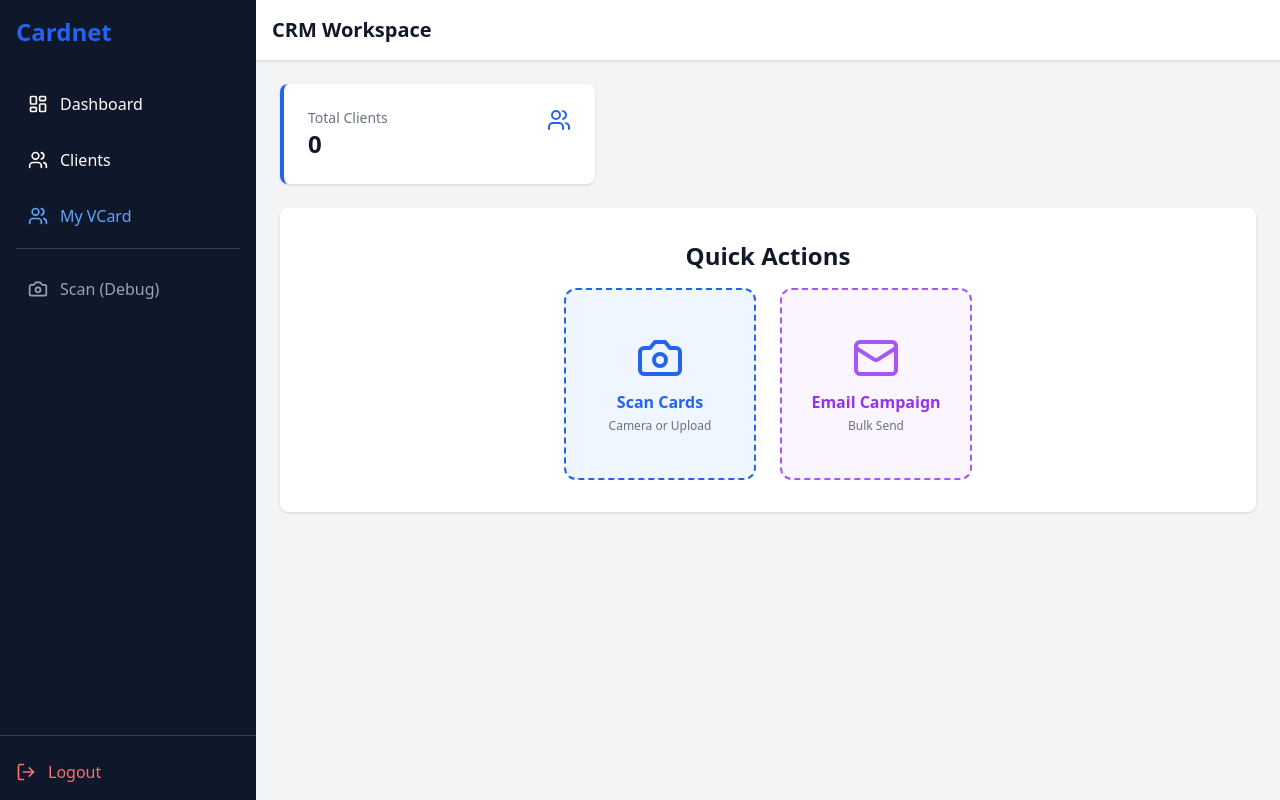
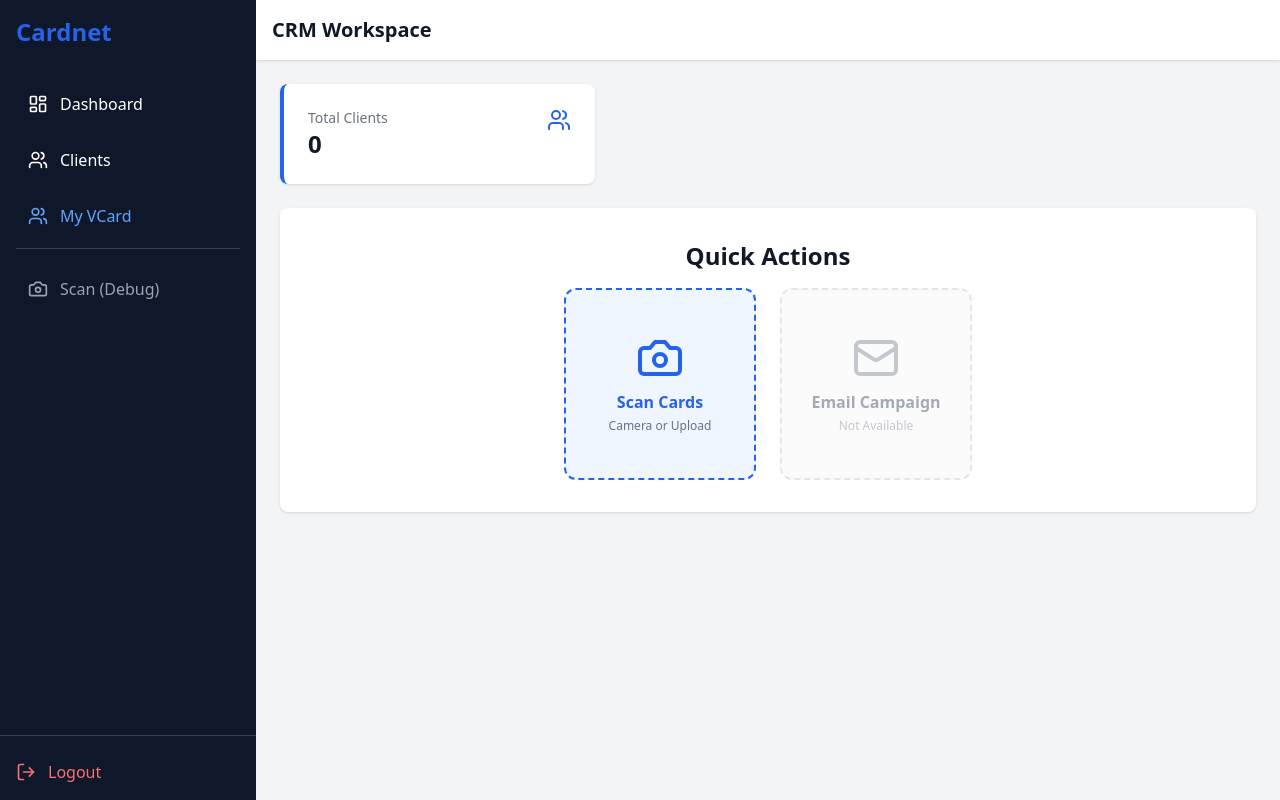
Before and after one commit to Leongge/Cardnet, a React (Vite) app in the folder client/: page /app/dashboard in a window 1280 px wide. Built offline with nearby package versions, Linux system fonts and the light colour scheme; no server answers.

Commit message:
Disable Email Campaign button - show Not Available

```diff
--- a/client/src/pages/Dashboard.jsx
+++ b/client/src/pages/Dashboard.jsx
@@ -51,11 +51,12 @@ const Dashboard = () => {
 
                     <button
                         onClick={() => navigate('/app/clients')}
-                        className="flex flex-col items-center justify-center w-48 h-48 bg-purple-50 border-2 border-dashed border-purple-500 rounded-xl hover:bg-purple-100 transition cursor-pointer"
+                        disabled
+                        className="flex flex-col items-center justify-center w-48 h-48 bg-gray-50 border-2 border-dashed border-gray-300 rounded-xl cursor-not-allowed opacity-60"
                     >
-                        <Mail size={48} className="text-purple-500 mb-2" />
-                        <span className="font-semibold text-purple-600">Email Campaign</span>
-                        <span className="text-xs text-gray-500 mt-1">Bulk Send</span>
+                        <Mail size={48} className="text-gray-400 mb-2" />
+                        <span className="font-semibold text-gray-500">Email Campaign</span>
+                        <span className="text-xs text-gray-400 mt-1">Not Available</span>
                     </button>
                 </div>
             </div>
```
